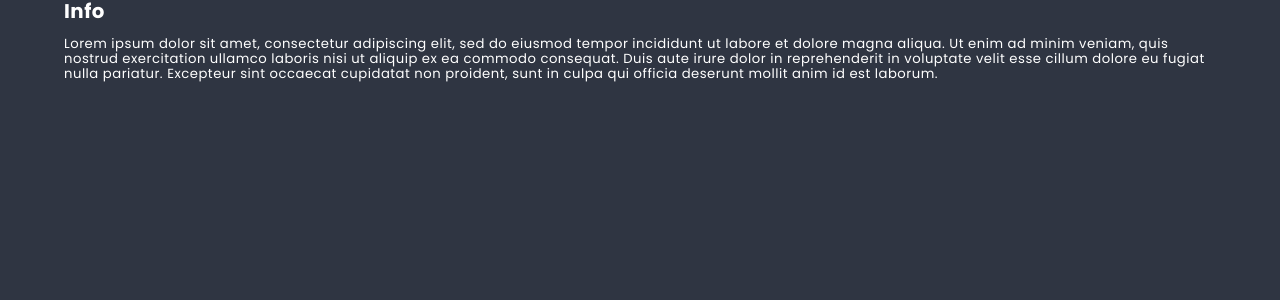
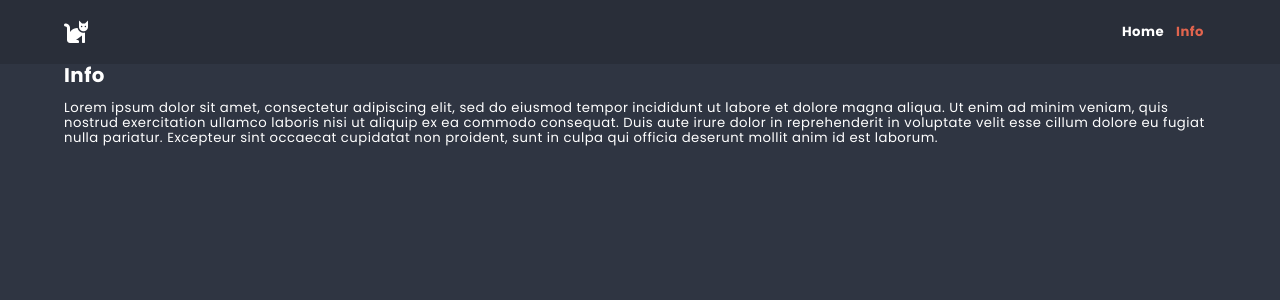
Before and after one commit to karolniedzwiecki/fs-react, a React app: page /info in a window 1280 px wide. Shown: the top 300 px of the page. Built offline with nearby package versions, Linux system fonts and the light colour scheme.

Commit message:
Add Navigation

```diff
--- /dev/null
+++ b/src/components/Header/Header.js
@@ -0,0 +1,27 @@
+import React from 'react';
+import {NavLink, Link} from 'react-router-dom';
+import styles from './Header.scss';
+import Container from '../Container/Container';
+import Icon from '../Icon/Icon';
+
+class Header extends React.Component {
+  render(){
+    return (
+      <header className={styles.component}>
+        <Container>
+          <div className={styles.wrapper}>
+            <Link to='/' className={styles.logo}>
+              <Icon name='cat' />
+            </Link>
+            <nav>
+              <NavLink exact to='/' activeClassName='active'>Home</NavLink>
+              <NavLink exact to='/info' activeClassName='active'>Info</NavLink>
+            </nav>
+          </div>
+        </Container>
+      </header>
+    );
+  }
+}
+
+export default Header;
--- /dev/null
+++ b/src/components/Header/Header.scss
@@ -0,0 +1,31 @@
+@import '../../styles/settings.scss';
+
+.component {
+  background: darken($color-dark, 3%);
+  padding: ($base-size * 1.5) 0;
+
+  a {
+    color: $color-light;
+    text-decoration: none;
+    font-weight: 700;
+    margin-right: $base-size;
+    transition: $transition;
+    &:hover {
+      color: $color-success;
+    }
+    &:global(.active) {
+      color: $color-warning;
+    }
+  }
+
+}
+
+.wrapper {
+  display: flex;
+  justify-content: space-between;
+  align-items: center;
+}
+
+.logo {
+  font-size: 24px;
+}
--- a/src/components/MainLayout/MainLayout.js
+++ b/src/components/MainLayout/MainLayout.js
@@ -1,8 +1,10 @@
 import React from 'react';
 import PropTypes from 'prop-types';
+import Header from '../Header/Header';
 
 const MainLayout = ({children}) => (
   <div>
+    <Header />
     {children}
   </div>
 );
```
